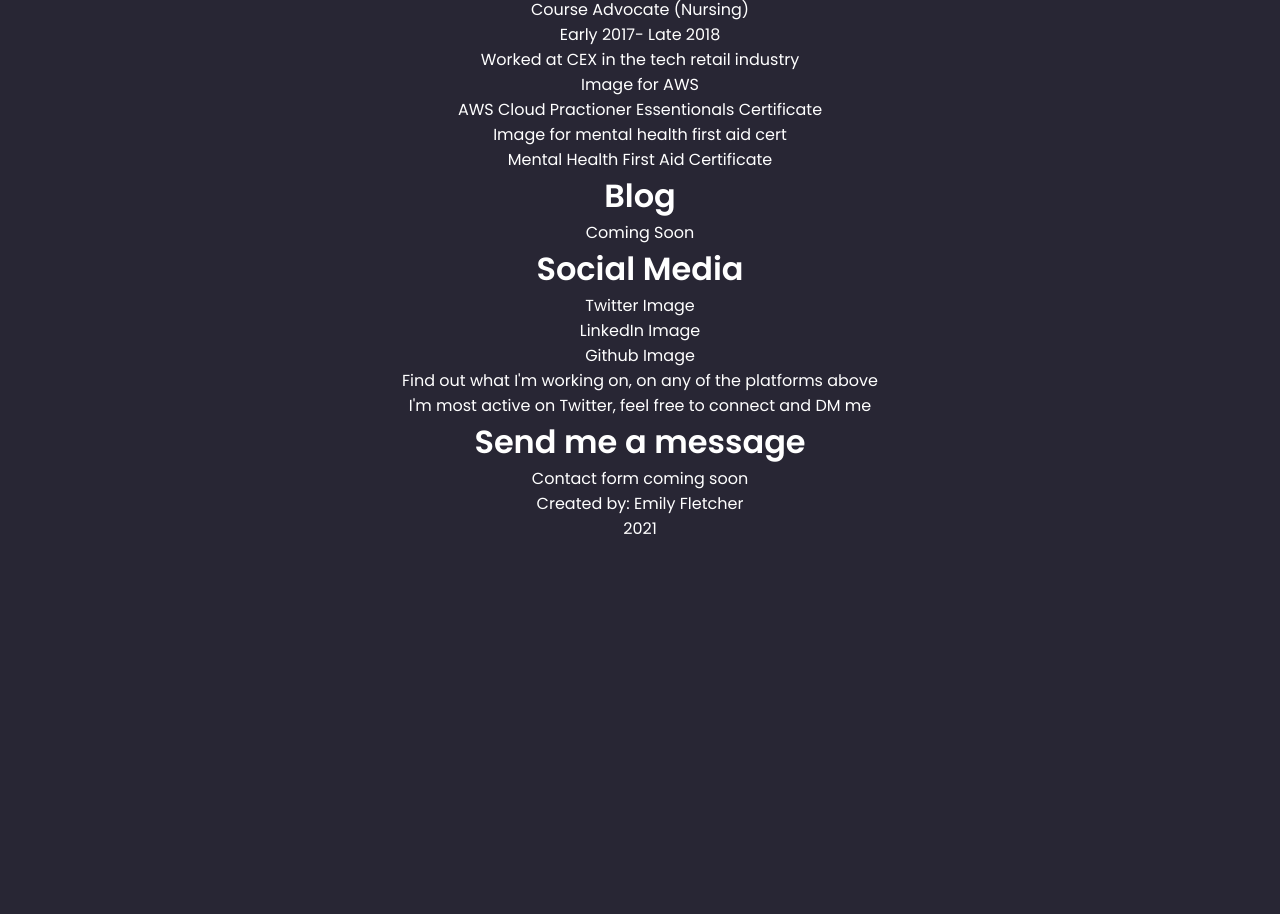
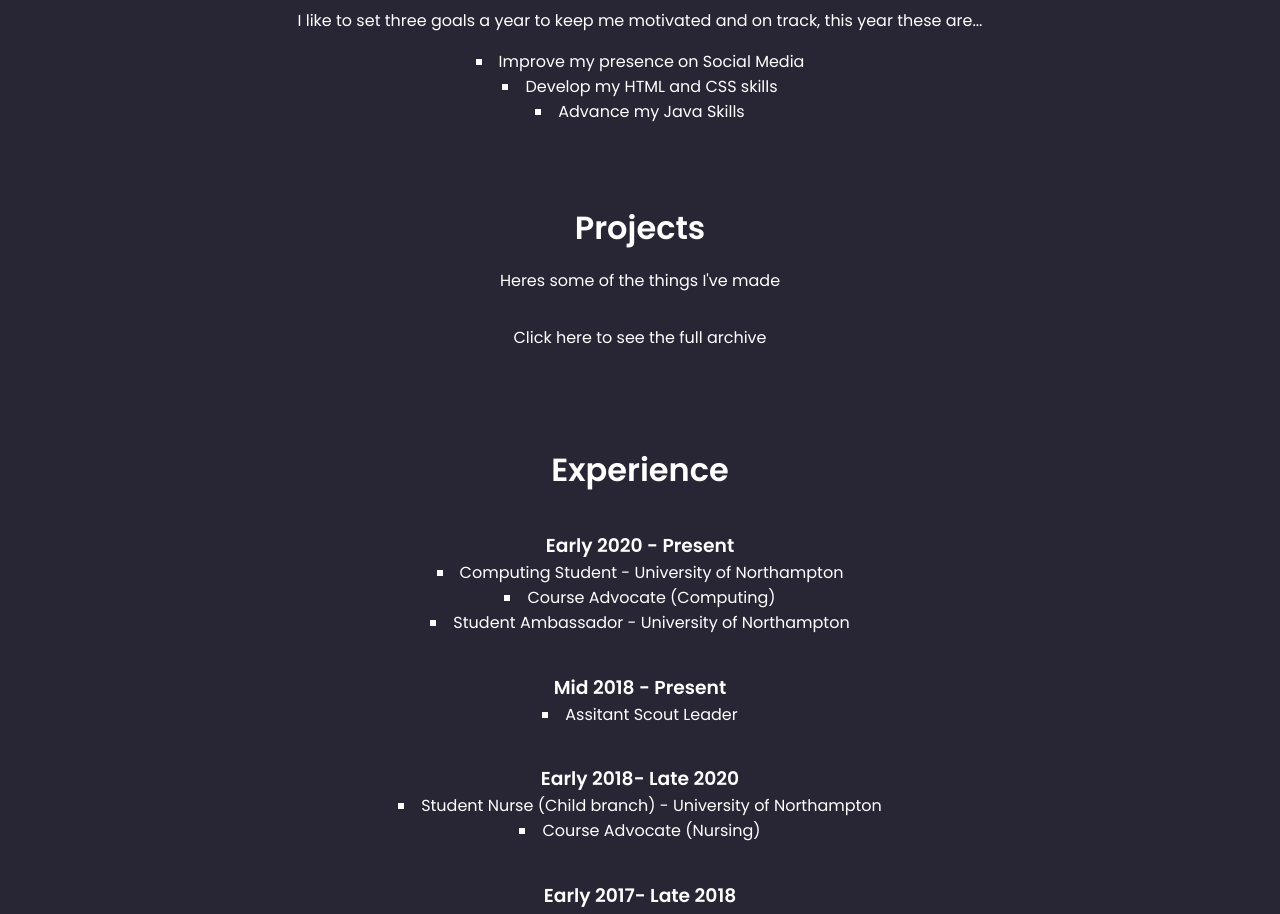
Before and after one commit to EmilyF99/Personal-Website-2021, a plain HTML site: page index.html in a window 1280 px wide. Shown: the part 745-1659 px from the top of the page. Before the commit the page ends 1286 px from the top, so only its background shows below. Drawn offline with Linux system fonts and the light colour scheme.

Commit message:
Added grid and list style

```diff
--- a/desktop.css
+++ b/desktop.css
@@ -8,6 +8,22 @@ body {
     background-color:#282634;
     color: white;
     text-align: center;
+
+    display: grid;
+    grid-template-columns:auto;
+    grid-template-rows: auto;
+    grid-template-areas: "nav-behind"
+                         "landing"
+                         "about"
+                         "history"
+                         "goals"
+                         "projects"
+                         "experiences"
+                         "achievements"
+                         "blog"
+                         "socials"
+                         "contact"
+                         "footer";
 }
 nav {
     position:fixed;
@@ -18,16 +34,77 @@ nav li{
     display:inline;
     padding: 2em;
 }
+.nav-behind {
+    grid-area:nav-behind;
+}
 
+.landing {
+    grid-area:landing;
+}
 
+.about {
+    grid-area:about;
+    padding-bottom: 5em;
+}
+
+.history {
+    grid-area:history;
+    padding-bottom: 5em;
+}
+
+.goals {
+    grid-area:goals;
+    padding-bottom: 5em;
+}
+
+.projects {
+    grid-area:projects;
+    padding-bottom: 5em;
+}
+
+.experiences {
+    grid-area:experiences;
+    padding-bottom: 5em;
+}
+
+.achievements {
+    grid-area:achievements;
+    padding-bottom: 5em;
+}
+
+.blog {
+    grid-area:blog;
+    padding-bottom: 5em;
+}
+
+.socials {
+    grid-area:socials;
+    padding-bottom: 5em;
+}
+
+.contact {
+    grid-area:contact;
+    padding-bottom: 5em;
+}
+
+footer {
+    grid-area: footer;
+}
 h1 {
     font-family: 'Poppins', sans-serif;
 }
 
+h3 {
+    font-family: 'Poppins', sans-serif;
+    padding-top: 2em;
+}
+
 p {
     font-family: 'Poppins', sans-serif;
+    padding: 1em;
 }
 
 li {
     font-family: 'Poppins', sans-serif;
+    list-style: square;
 }
--- a/index.html
+++ b/index.html
@@ -24,6 +24,9 @@
                 </ul>
             </nav>
             <body>
+                <div class="nav-behind">
+                    <p>Hidden</p>
+                </div>
                 <div class="landing">
                     <p>Header Image</p>
                 </div>
@@ -44,12 +47,10 @@
                 <div class="goals">
                     <h1>Goals for 2021</h1>
                     <p>I like to set three goals a year to keep me motivated and on track, this year these are...</p>
-                    <ul>
                         <li>Improve my presence on Social Media</li>
                         <li>Develop my HTML and CSS skills</li>
                         <li>Advance my Java Skills</li>
-                    </ul>
-                </div>
+                    </div>
 
                 <div class="projects">
                     <h1>Projects</h1>
@@ -59,19 +60,23 @@
 
                 <div class="experiences">
                     <h1>Experience</h1>
-                    <p>Early 2020 - Present</p>
+                    <h3>Early 2020 - Present</h3>
                     <li>Computing Student - University of Northampton</li>
                     <li>Course Advocate (Computing)</li>
                     <li>Student Ambassador - University of Northampton</li>
-                    <p>Mid 2018 - Present</p>
+                    <h3>Mid 2018 - Present</h3>
                     <li>Assitant Scout Leader</li>
-                    <p>Early 2018- Late 2020</p>
+                    <h3>Early 2018- Late 2020</h3>
                     <li>Student Nurse (Child branch) - University of Northampton</li>
                     <li>Course Advocate (Nursing)</li>
-                    <p>Early 2017- Late 2018</p>
+                    <h3>Early 2017- Late 2018</h3>
                     <li>Worked at CEX in the tech retail industry</li>
+                    <h3>Late 2015 - Mid 2018</h3>
+                    <li>Achieved D*D* Cambridge Technical Introductory Diploma in ICT </li>
+                    <li>Achieved D* Extended Certificate in Health and Social Care</li>
                 </div>
                 <div class="achievements">
+                    <h1>Achievements</h1>
                     <p>Image for AWS</p>
                     <p>AWS Cloud Practioner Essentionals Certificate</p>
                     <p>Image for mental health first aid cert</p>
```
